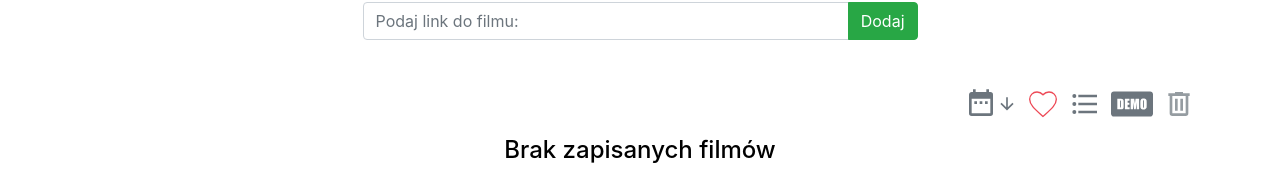
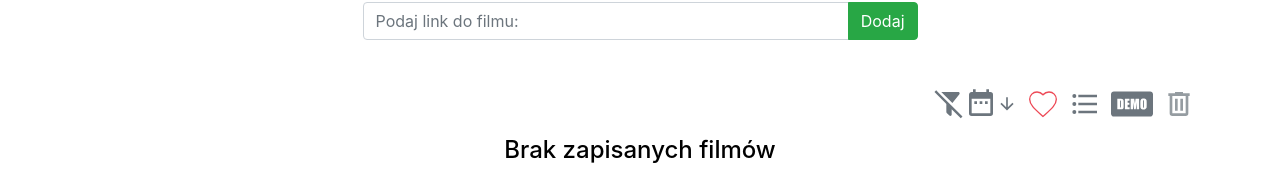
Before and after one commit to Milesq/video-app, a React (Create React App) app: page / in a window 1280 px wide. Both pictures are taken after a click on the icon 981 px from the left and 208 px from the top of the page. Shown: the part 104-282 px from the top of the page. Built offline with nearby package versions, Linux system fonts and the light colour scheme.

Commit message:
feat: add clear sort settings button

```diff
--- a/src/components/ListController/SortByDate.tsx
+++ b/src/components/ListController/SortByDate.tsx
@@ -2,12 +2,19 @@ import React from 'react'
 import { useDispatch } from 'react-redux'
 
 import { useSelector, videoDisplayer } from '../../store'
-import { CalendarIcon, ArrowUpIcon, ArrowDownIcon } from '../../svg'
+import {
+  CalendarIcon,
+  ArrowUpIcon,
+  ArrowDownIcon,
+  ClearFilterIcon,
+} from '../../svg'
 import { Order } from '../../utils'
 
 function SortByDate() {
   const dispatch = useDispatch()
-  const sortOrder = useSelector(state => state.videoDisplayer.sortBy.order)
+  const { key: sortKey, order: sortOrder } = useSelector(
+    state => state.videoDisplayer.sortBy
+  )
 
   const MatchingArrowIcon =
     sortOrder === Order.Asc ? ArrowUpIcon : ArrowDownIcon
@@ -23,8 +30,17 @@ function SortByDate() {
     )
   }
 
+  const clearSortSettings = () => {
+    dispatch(
+      videoDisplayer.setSortKey({
+        key: null,
+      })
+    )
+  }
+
   return (
     <div className="text-secondary cursor-pointer">
+      {sortKey && <ClearFilterIcon width="32" onClick={clearSortSettings} />}
       <CalendarIcon width="32" onClick={changeDateSortingOrder} />
       <MatchingArrowIcon width="20" />
     </div>
```
